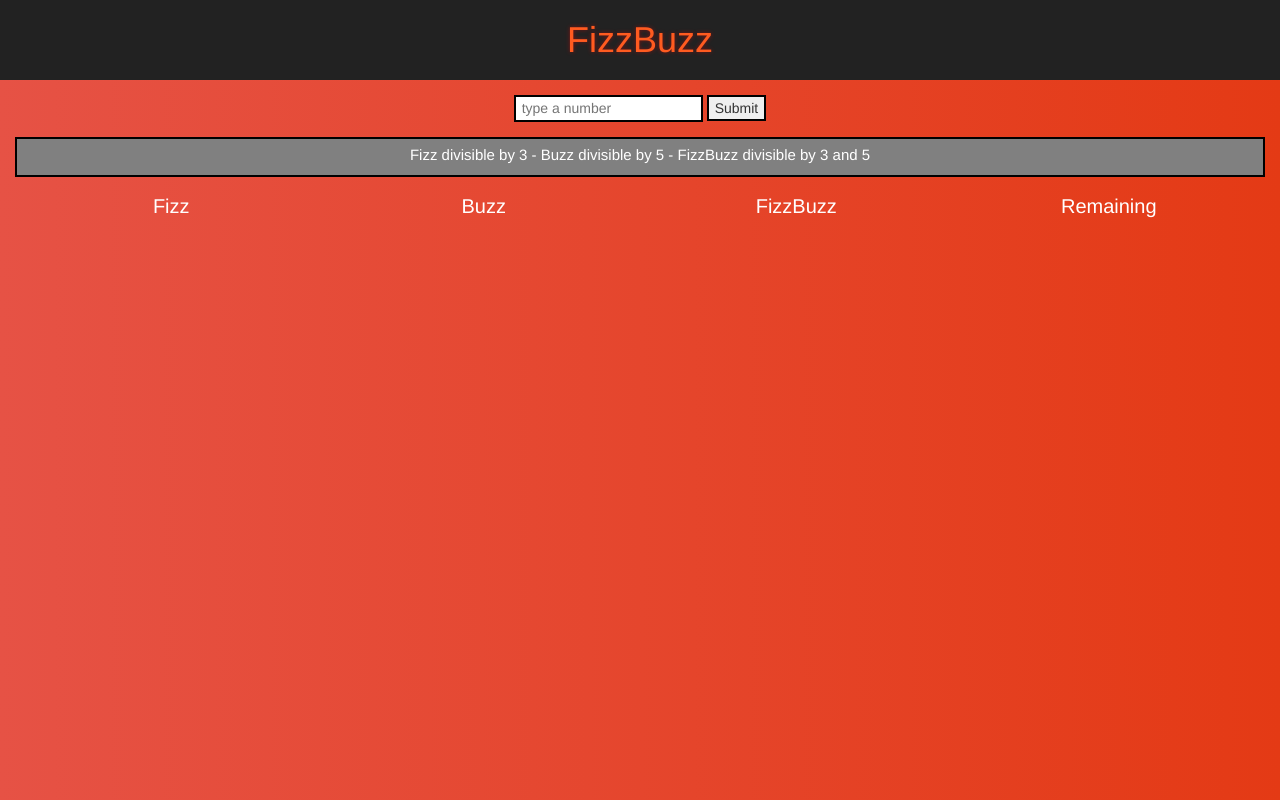
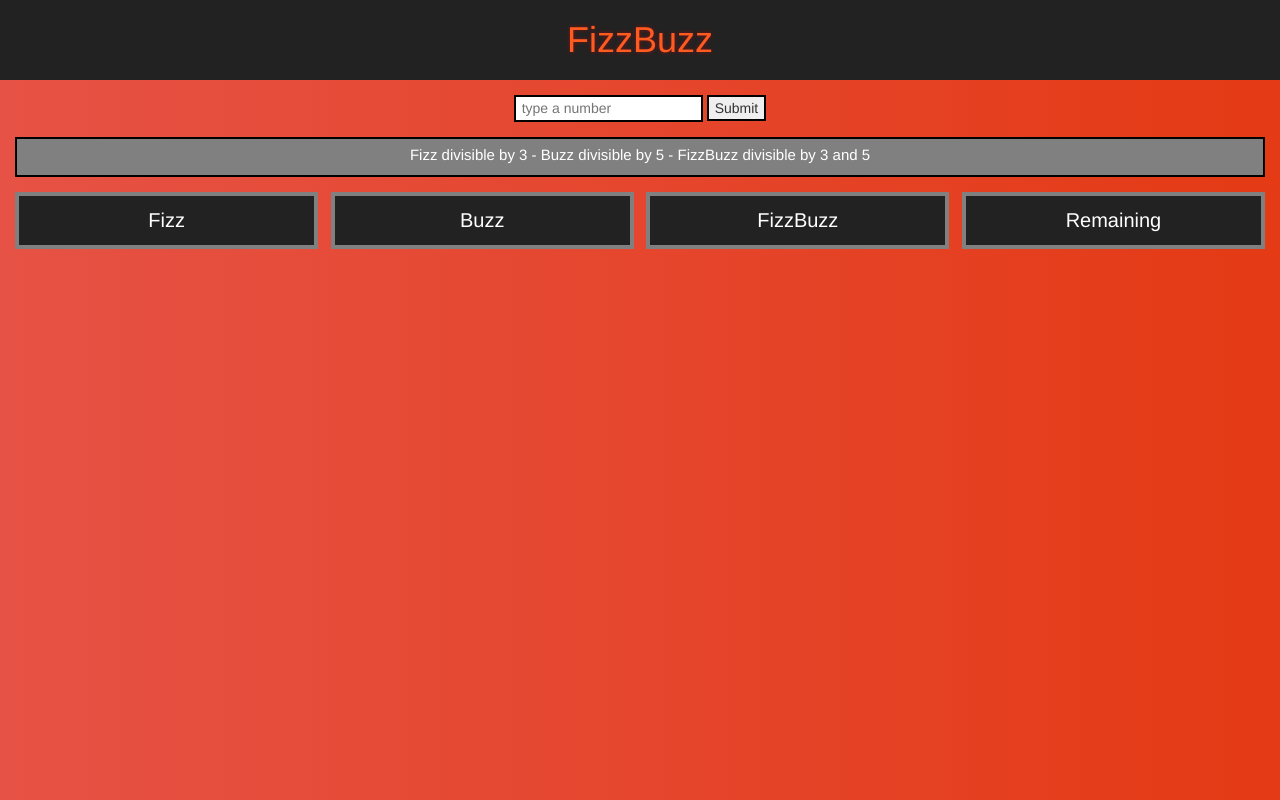
Before and after one commit to Robydoidao2006/fizzbuss, a plain HTML site: page index.html in a window 1280 px wide. Drawn offline with nearby package versions, Linux system fonts and the light colour scheme.

Commit message:
Add files via upload

```diff
--- a/index.html
+++ b/index.html
@@ -15,18 +15,18 @@
     <h1 class='text-center h1-fb'>FizzBuzz</h1>
 
     <form id="fizzBuzzForm" method="POST" class='text-center'>
-        <input type='text' id='userInput' placeholder=" type a number">
-        <button id='submit' type="button" onclick="display();" value='clickme'>Submit</button>
+        <input type='number' id='userInput' placeholder=" type a number" required>
+        <button id='submit' type="button"  onclick="display();" value='clickme'>Submit</button>
     </form>
 
     <div class="row info text-center">
-    <p>Fizz divisible by 3 - Buzz divisible by 5 - FizzBuzz divisible by 3 and 5</p>
+        <p>Fizz divisible by 3 - Buzz divisible by 5 - FizzBuzz divisible by 3 and 5</p>
     </div>
     <div class="row fizzbussRow text-center">
-            <div class="col-sm-3 col-xs-3" id="fizz">Fizz</div>
-            <div class="col-sm-3 col-xs-3" id="buzz">Buzz</div>
-            <div class="col-sm-3 col-xs-3" id="fizzbuzz">FizzBuzz</div>
-            <div class="col-sm-3 col-xs-3" id="remaining">Remaining</div>
+            <div class="col-sm-3 col-xs-3 content space" id="fizz">Fizz</div>
+            <div class="col-sm-3 col-xs-3 content space" id="buzz">Buzz</div>
+            <div class="col-sm-3 col-xs-3 content space" id="fizzbuzz">FizzBuzz</div>
+            <div class="col-sm-3 col-xs-3 content" id="remaining">Remaining</div>
     </div>
 
     <script src="assets/js/script.js"></script>
```
